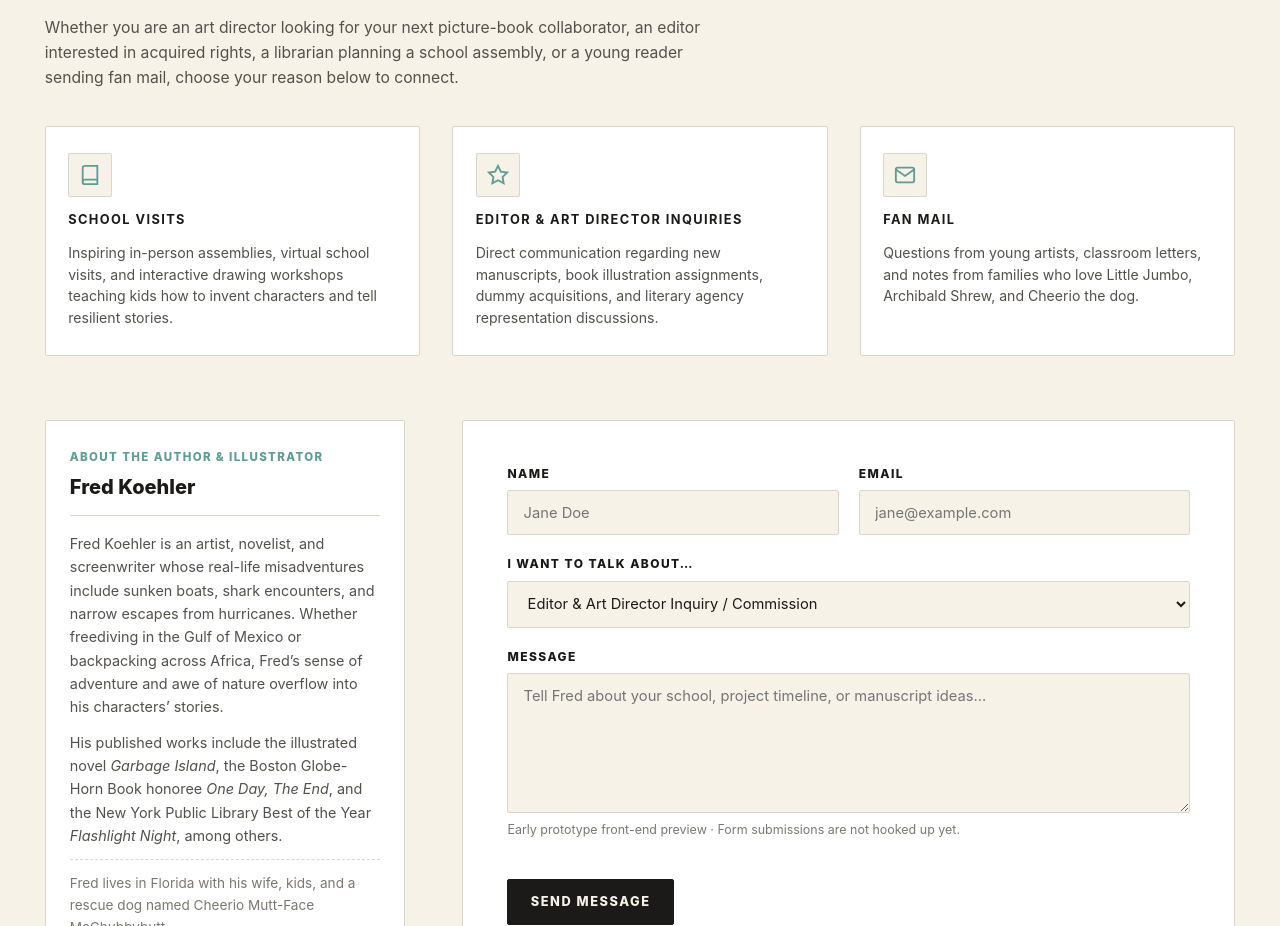
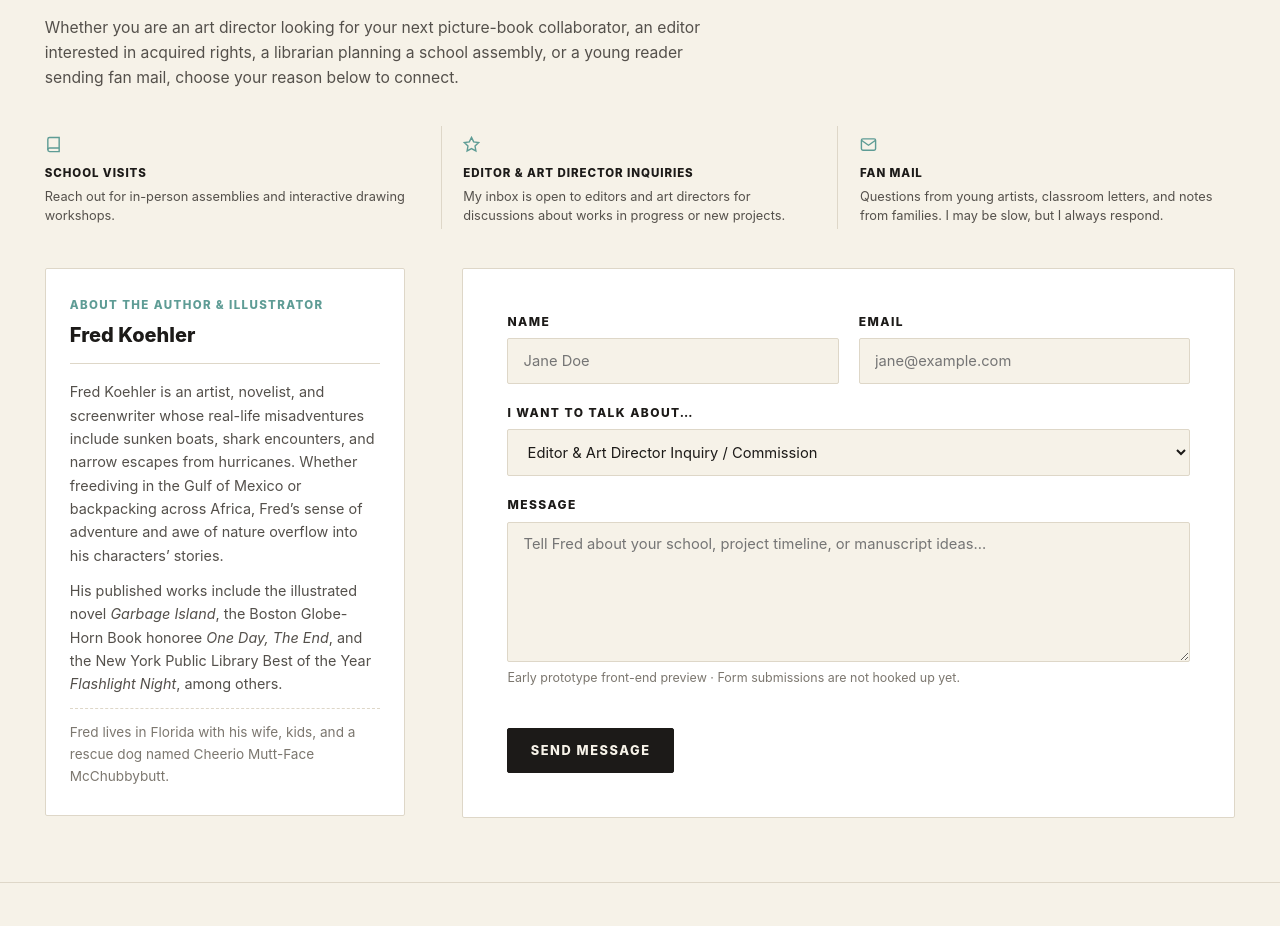
Before and after one commit to fredk-ilikefred/fred-koehler-portfolio, a React (Vite) app: page / in a window 1280 px wide. Shown: the part 3380-4306 px from the top of the page. Built offline with nearby package versions, Linux system fonts and the light colour scheme.

Commit message:
style: condense contact reasons into a single compact row with tailored copy

```diff
--- a/src/components/ContactSection.tsx
+++ b/src/components/ContactSection.tsx
@@ -30,8 +30,7 @@ export const ContactSection: React.FC = () => {
           </div>
           <h3 className="reason-title">School Visits</h3>
           <p className="reason-desc">
-            Inspiring in-person assemblies, virtual school visits, and interactive drawing workshops
-            teaching kids how to invent characters and tell resilient stories.
+            Reach out for in-person assemblies and interactive drawing workshops.
           </p>
         </article>
 
@@ -43,8 +42,8 @@ export const ContactSection: React.FC = () => {
           </div>
           <h3 className="reason-title">Editor &amp; Art Director Inquiries</h3>
           <p className="reason-desc">
-            Direct communication regarding new manuscripts, book illustration assignments, dummy
-            acquisitions, and literary agency representation discussions.
+            My inbox is open to editors and art directors for discussions about works in progress or new
+            projects.
           </p>
         </article>
 
@@ -57,8 +56,8 @@ export const ContactSection: React.FC = () => {
           </div>
           <h3 className="reason-title">Fan Mail</h3>
           <p className="reason-desc">
-            Questions from young artists, classroom letters, and notes from families who love Little
-            Jumbo, Archibald Shrew, and Cheerio the dog.
+            Questions from young artists, classroom letters, and notes from families. I may be slow, but I
+            always respond.
           </p>
         </article>
       </div>
--- a/src/styles/main.css
+++ b/src/styles/main.css
@@ -425,50 +425,61 @@ img {
 /* CONTACT */
 .contact-reasons-grid {
   display: grid;
-  grid-template-columns: repeat(3, 1fr);
-  gap: clamp(1rem, 2.5vw, 2rem);
-  margin-bottom: clamp(2.5rem, 5vw, 4rem);
+  grid-template-columns: repeat(3, minmax(0, 1fr));
+  gap: 0;
+  margin-bottom: clamp(1.75rem, 3vw, 2.5rem);
 }
 
 .reason-card {
-  background-color: #FFFFFF;
-  border: 1px solid var(--color-rule);
-  border-radius: 2px;
-  padding: 1.6rem 1.4rem;
+  background-color: transparent;
+  border: 0;
+  border-right: 1px solid var(--color-rule);
+  border-radius: 0;
+  padding: 0.25rem clamp(0.6rem, 1.7vw, 1.35rem);
   display: flex;
   flex-direction: column;
-  gap: 0.8rem;
-  transition: border-color 0.18s ease;
+  gap: 0.45rem;
 }
 
-.reason-card:hover {
-  border-color: var(--color-seafoam);
+.reason-card:first-child {
+  padding-left: 0;
+}
+
+.reason-card:last-child {
+  border-right: 0;
+  padding-right: 0;
 }
 
 .reason-icon-wrap {
-  width: 44px;
-  height: 44px;
-  border-radius: 2px;
-  background-color: var(--color-paper);
-  border: 1px solid var(--color-rule);
+  width: 28px;
+  height: 28px;
+  border-radius: 0;
+  background-color: transparent;
+  border: 0;
   display: flex;
   align-items: center;
-  justify-content: center;
+  justify-content: flex-start;
   color: var(--color-seafoam);
+}
+
+.reason-icon-wrap svg {
+  width: 17px;
+  height: 17px;
 }
 
 .reason-title {
   font-family: var(--font-display);
-  font-size: 0.8rem;
-  font-weight: 700;
-  letter-spacing: 0.11em;
+  font-size: 0.72rem;
+  font-weight: 800;
+  letter-spacing: 0.08em;
+  line-height: 1.35;
   text-transform: uppercase;
   color: var(--color-ink);
 }
 
 .reason-desc {
-  font-size: 0.88rem;
-  line-height: 1.55;
+  font-size: 0.8rem;
+  line-height: 1.45;
   color: var(--color-ink-muted);
 }
 
@@ -767,9 +778,6 @@ img {
   .contact-layout {
     grid-template-columns: 1fr;
   }
-  .contact-reasons-grid {
-    grid-template-columns: 1fr;
-  }
 }
 
 @media (max-width: 720px) {
```
